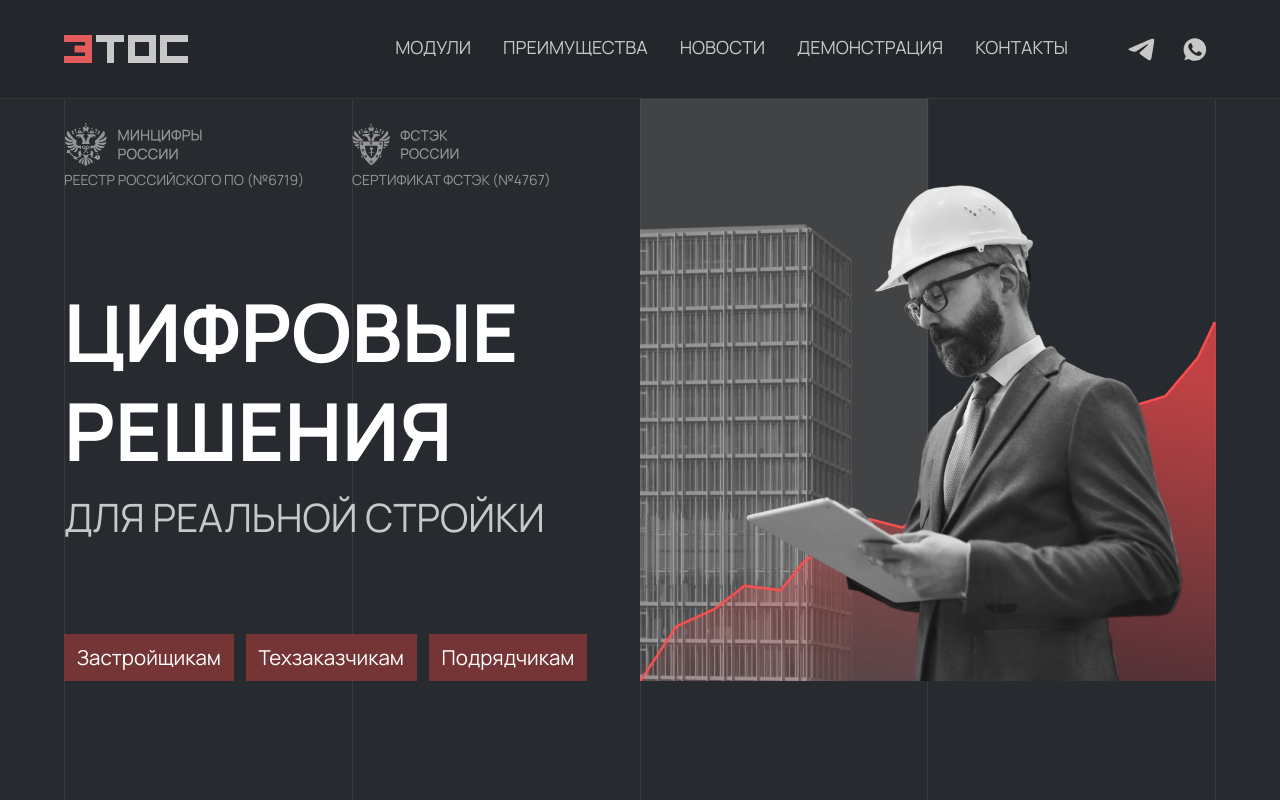
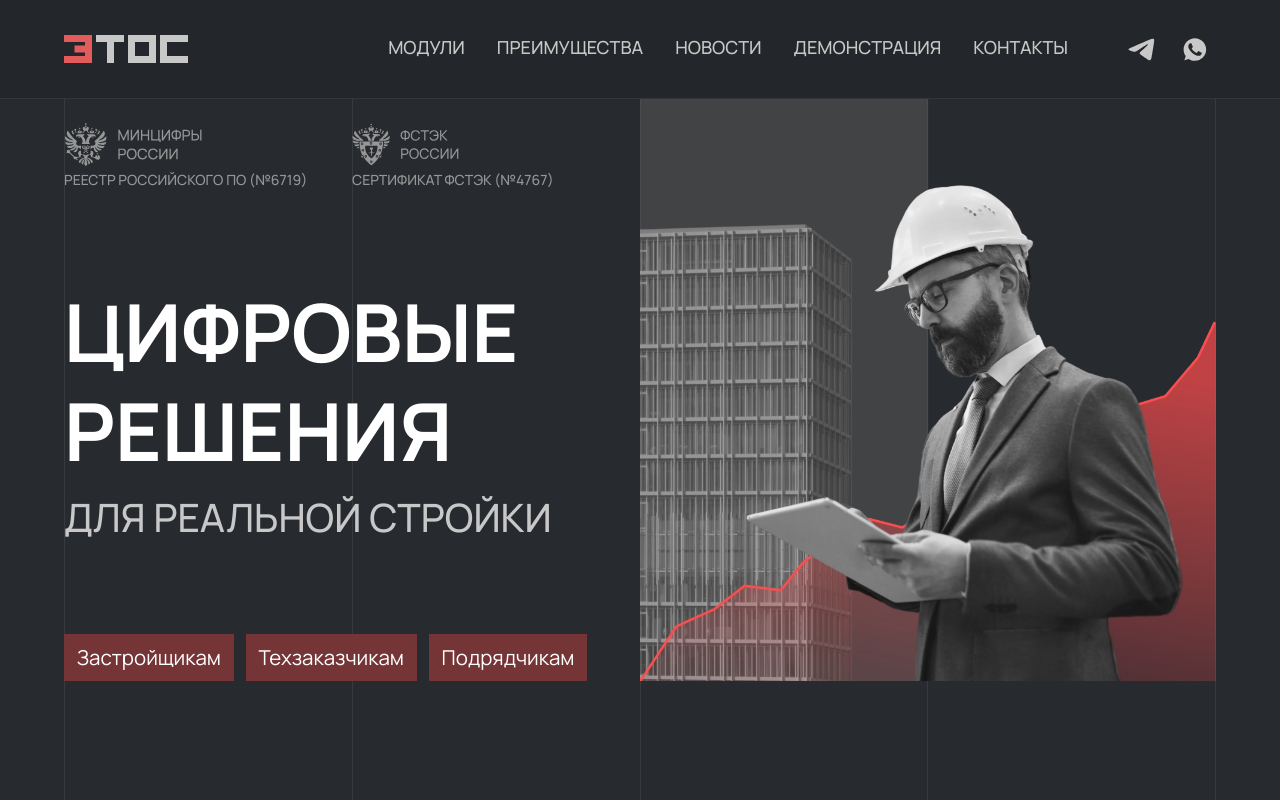
Before and after one commit to s1dm4n/s1dm4n.github.io, an Eleventy site: page src/index.njk in a window 1280 px wide. Shown: the top 800 px of the page. Built offline with nearby package versions, Linux system fonts and the light colour scheme; Eleventy itself is replaced by a stand-in of ours; files that its build step writes are made by us from their sources; what @sindresorhus/slugify would draw is missing.

Commit message:
Unknown changes

```diff
--- a/src/css/utils/_font.scss
+++ b/src/css/utils/_font.scss
@@ -37,9 +37,9 @@
 }
 
 @font-face {
-    font-family: "Manrope Medium";
+    font-family: "Manrope";
     src:
-        local("Manrope"),
+        local("Manrope Medium"),
         url("/fonts/manrope-medium.woff2") format("woff2"),
         url("/fonts/manrope-medium.woff") format("woff"),
         url("/fonts/manrope-medium.ttf") format("truetype");
@@ -73,9 +73,9 @@
 }
 
 @font-face {
-    font-family: "Manrope ExtraLight";
+    font-family: "Manrope";
     src:
-        local("Manrope"),
+        local("Manrope ExtraLight"),
         url("/fonts/manrope-extralight.woff2") format("woff2"),
         url("/fonts/manrope-extralight.woff") format("woff"),
         url("/fonts/manrope-extralight.ttf") format("truetype");
```
